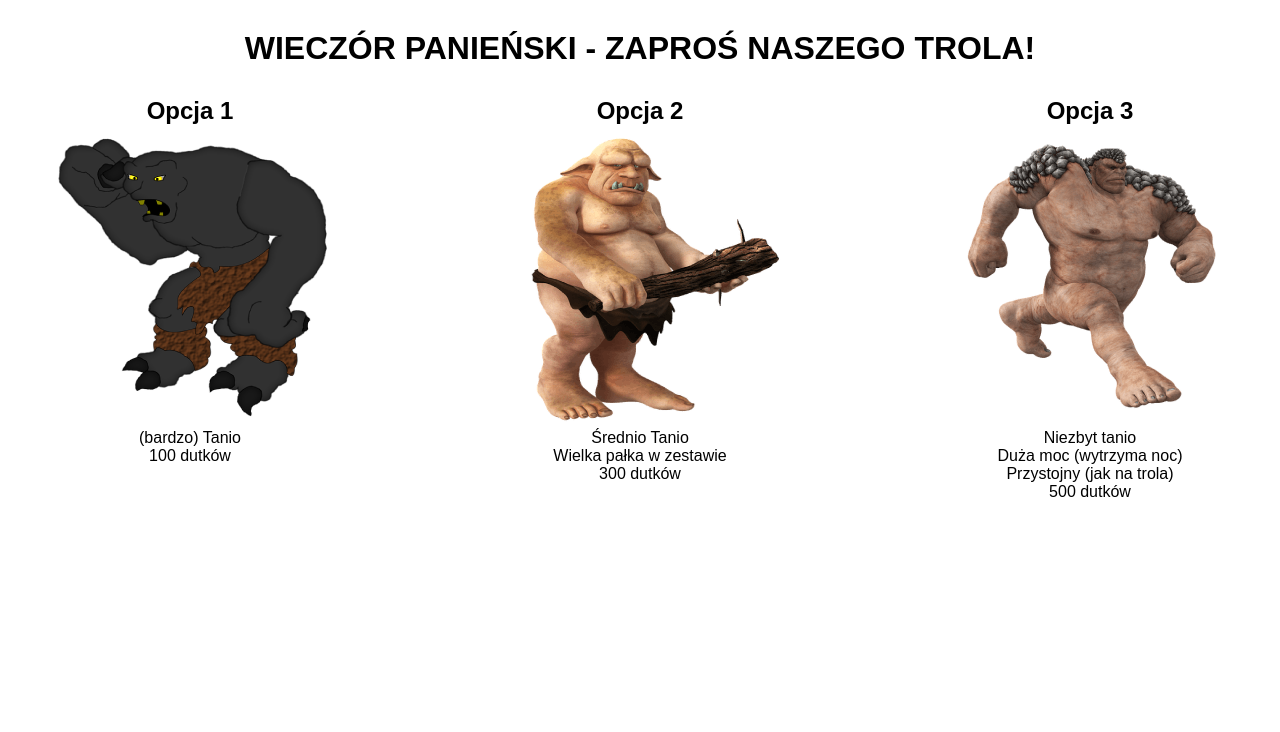
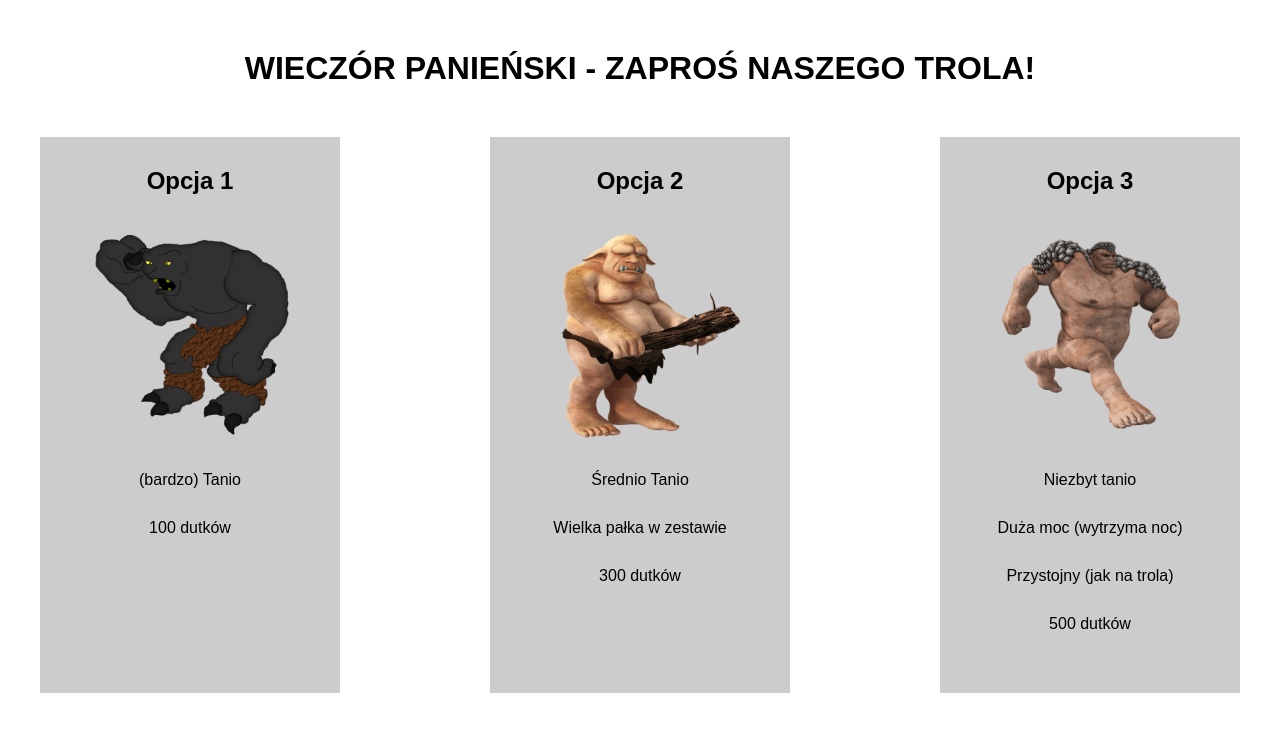
Before and after one commit to PZalles/Flexbox, a plain HTML site: page index.html in a window 1280 px wide. Drawn offline with Linux system fonts and the light colour scheme.

Commit message:
Update style.css

```diff
--- a/style.css
+++ b/style.css
@@ -11,7 +11,7 @@ body {
 
 h1 {
     text-transform: uppercase;
-    margin: 30px;
+    margin: 50px;
 }
 
 section {
@@ -20,3 +20,20 @@ section {
     display: flex;
     justify-content: space-between;
 }
+
+.col {
+    display: flex;
+    flex-direction: column;
+    background-color: #ccc;
+    flex-basis: 25%;
+    padding: 30px;
+}
+
+.col>* {
+    padding-bottom: 30px;
+}
+
+img {
+    align-self: center;
+    width: 90%;
+}
```
